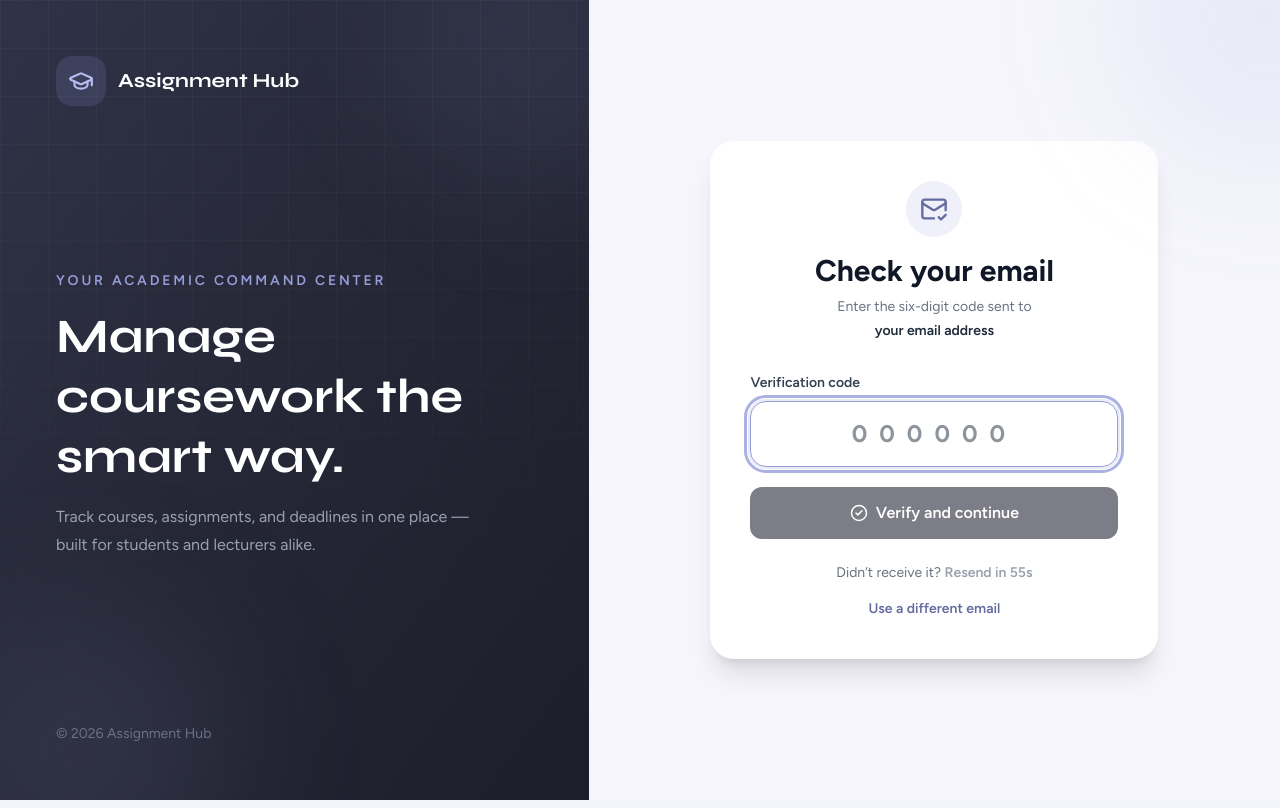
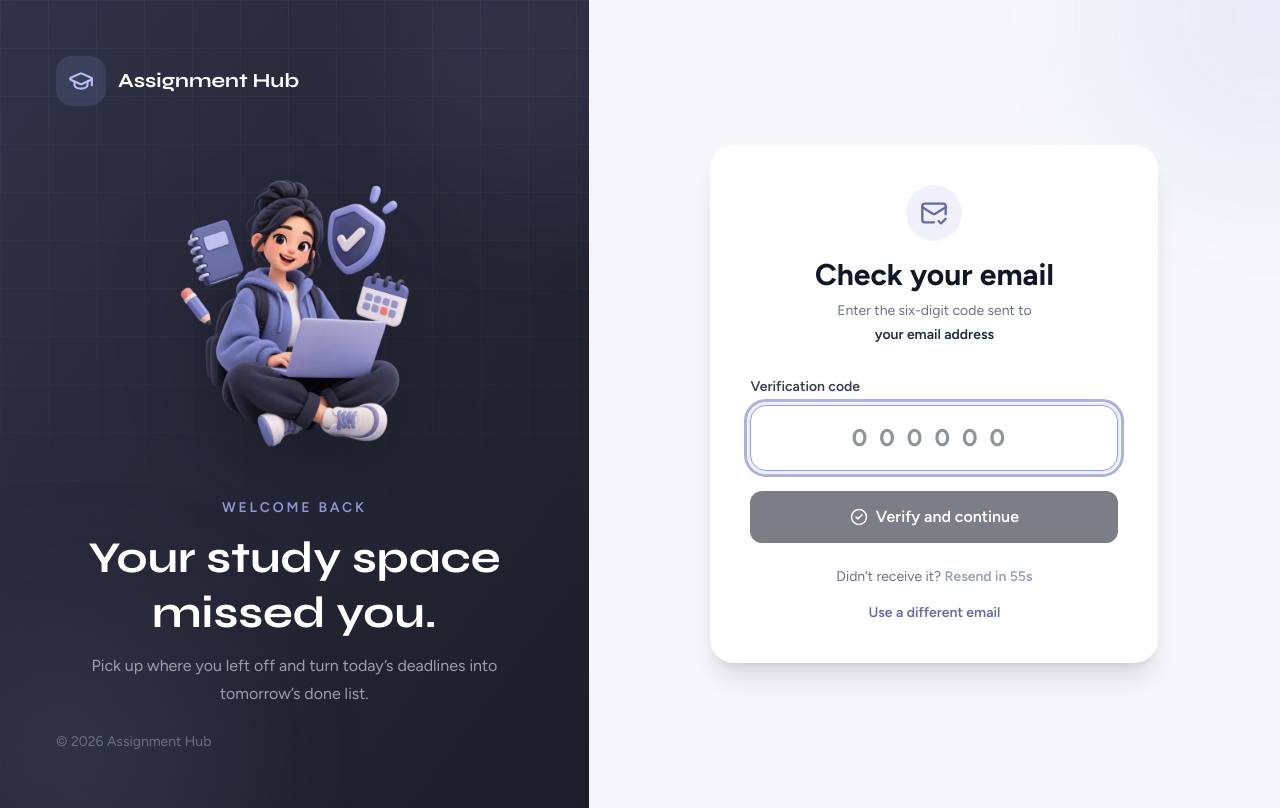
Before and after one commit to ahmei1/Assignment-hub, a React (Vite) app in the folder frontend/assignmentHub/: page /verify-email in a window 1280 px wide. Built offline with nearby package versions, Linux system fonts and the light colour scheme; no server answers.

Commit message:
Add illustrated auth experience

```diff
--- a/frontend/assignmentHub/src/components/layouts/AuthLayout.jsx
+++ b/frontend/assignmentHub/src/components/layouts/AuthLayout.jsx
@@ -1,8 +1,30 @@
 import { GraduationCap } from "lucide-react";
 import { motion } from "framer-motion";
-import { Link } from "react-router-dom";
+import { Link, useLocation } from "react-router-dom";
+
+const authScenes = {
+  login: {
+    eyebrow: "Welcome back",
+    title: "Your study space missed you.",
+    description:
+      "Pick up where you left off and turn today’s deadlines into tomorrow’s done list.",
+    image: "/illustrations/auth-login.webp",
+    alt: "Student happily returning to their coursework",
+  },
+  register: {
+    eyebrow: "Start something brilliant",
+    title: "A calmer semester starts here.",
+    description:
+      "Join your classmates and lecturers in one joyful, organized place for every assignment.",
+    image: "/illustrations/auth-register.webp",
+    alt: "Students celebrating a new Assignment Hub account",
+  },
+};
 
 const AuthLayout = ({ children }) => {
+  const { pathname } = useLocation();
+  const scene = pathname === "/register" ? authScenes.register : authScenes.login;
+
   return (
     <div className="flex min-h-screen flex-col bg-[#F5F5FB] lg:flex-row">
       {/* Branding panel — hidden on small screens to keep the form front and center */}
@@ -11,7 +33,7 @@ const AuthLayout = ({ children }) => {
         <div className="absolute -right-24 -top-24 h-72 w-72 rounded-full bg-[#969DD9]/10 blur-3xl" />
         <div className="absolute -bottom-24 -left-16 h-72 w-72 rounded-full bg-[#41455E]/40 blur-3xl" />
 
-        <Link to="/" className="relative flex items-center gap-3">
+        <Link to="/" className="relative z-10 flex items-center gap-3">
           <div className="rounded-2xl bg-[#969DD9]/15 p-3">
             <GraduationCap size={26} className="text-[#B7BDF2]" />
           </div>
@@ -20,15 +42,39 @@ const AuthLayout = ({ children }) => {
           </span>
         </Link>
 
-        <div className="relative">
-          <p className="mb-4 text-sm font-semibold uppercase tracking-[0.2em] text-[#969DD9]">Your academic command center</p>
-          <h1 className="max-w-xl font-[Syne] text-4xl font-bold leading-tight text-white xl:text-5xl">
-            Manage coursework the smart way.
-          </h1>
-          <p className="mt-4 max-w-md leading-7 text-gray-400">
-            Track courses, assignments, and deadlines in one place — built
-            for students and lecturers alike.
-          </p>
+        <div className="relative z-10 flex flex-1 flex-col items-center justify-center py-6 text-center">
+          <motion.img
+            key={scene.image}
+            src={scene.image}
+            alt={scene.alt}
+            width="720"
+            height="900"
+            initial={{ opacity: 0, scale: 0.94, y: 12 }}
+            animate={{ opacity: 1, scale: 1, y: [0, -6, 0] }}
+            transition={{
+              opacity: { duration: 0.4 },
+              scale: { duration: 0.5, ease: "easeOut" },
+              y: { duration: 5.5, repeat: Infinity, ease: "easeInOut" },
+            }}
+            className="auth-art-transition h-auto max-h-[45vh] w-full max-w-[390px] object-contain drop-shadow-[0_28px_38px_rgba(10,11,20,0.32)]"
+          />
+          <motion.div
+            key={scene.title}
+            initial={{ opacity: 0, y: 10 }}
+            animate={{ opacity: 1, y: 0 }}
+            transition={{ duration: 0.4, delay: 0.08 }}
+            className="mt-2"
+          >
+            <p className="mb-3 text-sm font-semibold uppercase tracking-[0.2em] text-[#969DD9]">
+              {scene.eyebrow}
+            </p>
+            <h1 className="mx-auto max-w-xl font-[Syne] text-4xl font-bold leading-tight text-white xl:text-[2.75rem]">
+              {scene.title}
+            </h1>
+            <p className="mx-auto mt-3 max-w-md leading-7 text-gray-400">
+              {scene.description}
+            </p>
+          </motion.div>
         </div>
 
         <p className="relative text-sm text-gray-500">
@@ -43,7 +89,7 @@ const AuthLayout = ({ children }) => {
           initial={{ opacity: 0, y: 12 }}
           animate={{ opacity: 1, y: 0 }}
           transition={{ duration: 0.35, ease: "easeOut" }}
-          className="w-full max-w-md"
+          className="auth-card-transition w-full max-w-md"
         >
           <Link
             to="/"
--- a/frontend/assignmentHub/src/index.css
+++ b/frontend/assignmentHub/src/index.css
@@ -79,6 +79,33 @@ button:not(:disabled), [role="button"]:not([aria-disabled="true"]) { cursor: poi
   mask-image: linear-gradient(to bottom, black, transparent 90%);
 }
 
+.auth-card-transition { view-transition-name: auth-card; }
+.auth-art-transition { view-transition-name: auth-art; }
+
+::view-transition-group(auth-card),
+::view-transition-group(auth-art) {
+  animation-duration: 420ms;
+  animation-timing-function: var(--ease-out);
+}
+
+::view-transition-old(auth-card),
+::view-transition-old(auth-art) {
+  animation: auth-leave 220ms ease both;
+}
+
+::view-transition-new(auth-card),
+::view-transition-new(auth-art) {
+  animation: auth-enter 420ms var(--ease-out) both;
+}
+
+@keyframes auth-leave {
+  to { opacity: 0; transform: translateX(-12px) scale(0.99); }
+}
+
+@keyframes auth-enter {
+  from { opacity: 0; transform: translateX(18px) scale(0.99); }
+}
+
 @media (prefers-reduced-motion: reduce) {
   html { scroll-behavior: auto; }
   *, *::before, *::after {
@@ -88,4 +115,8 @@ button:not(:disabled), [role="button"]:not([aria-disabled="true"]) { cursor: poi
     transition-duration: 0.01ms !important;
   }
   .interactive-lift:hover, .interactive-lift:active { transform: none; }
+  ::view-transition-old(auth-card),
+  ::view-transition-new(auth-card),
+  ::view-transition-old(auth-art),
+  ::view-transition-new(auth-art) { animation: none; }
 }
--- a/frontend/assignmentHub/src/pages/Login.jsx
+++ b/frontend/assignmentHub/src/pages/Login.jsx
@@ -158,6 +158,7 @@ const Login = () => {
           Don’t have an account?{" "}
           <Link
             to="/register"
+            viewTransition
             className="font-semibold text-[#646B9E] hover:text-[#252736]"
           >
             Register
--- a/frontend/assignmentHub/src/pages/Register.jsx
+++ b/frontend/assignmentHub/src/pages/Register.jsx
@@ -296,6 +296,7 @@ const Register = () => {
           Already have an account?{" "}
           <Link
             to="/login"
+            viewTransition
             className="font-semibold text-[#646B9E] hover:text-[#252736]"
           >
             Login
```
Also changed, not shown: frontend/assignmentHub/public/illustrations/auth-login.webp (added), frontend/assignmentHub/public/illustrations/auth-register.webp (added).
